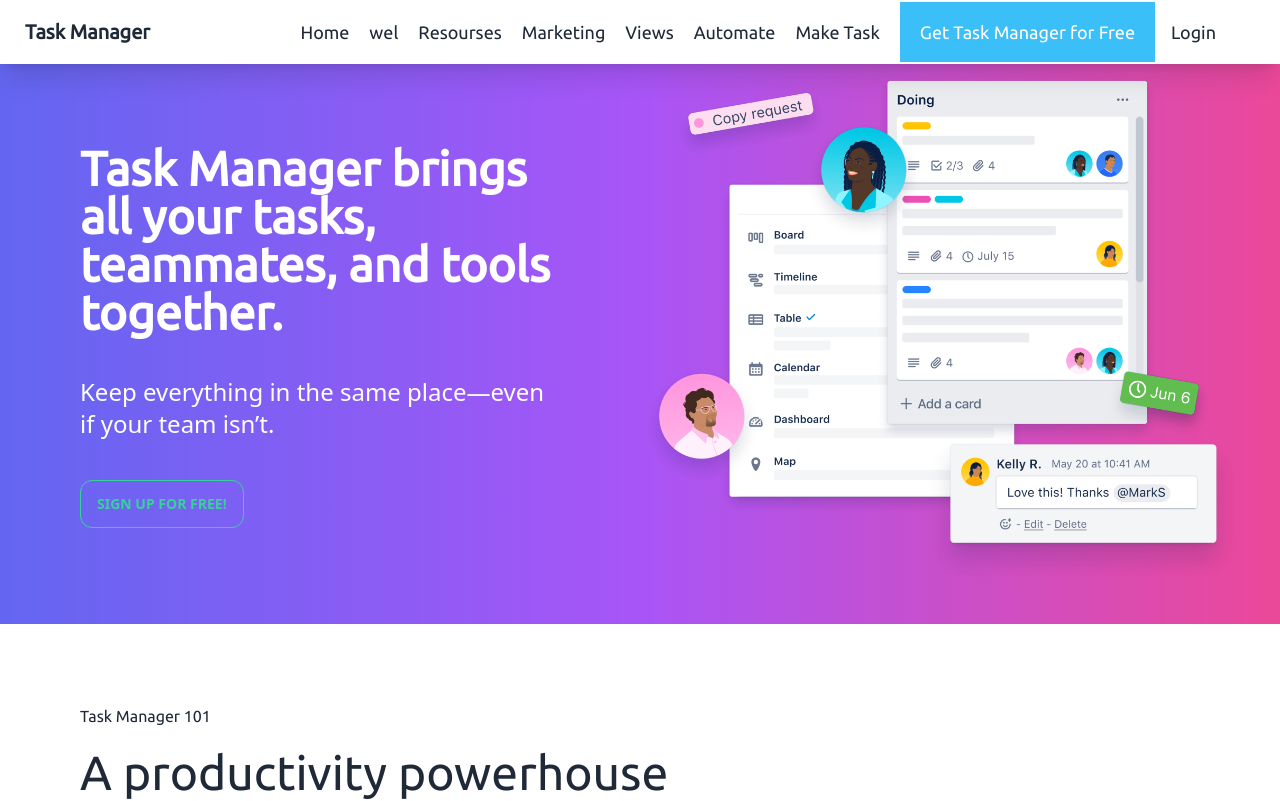
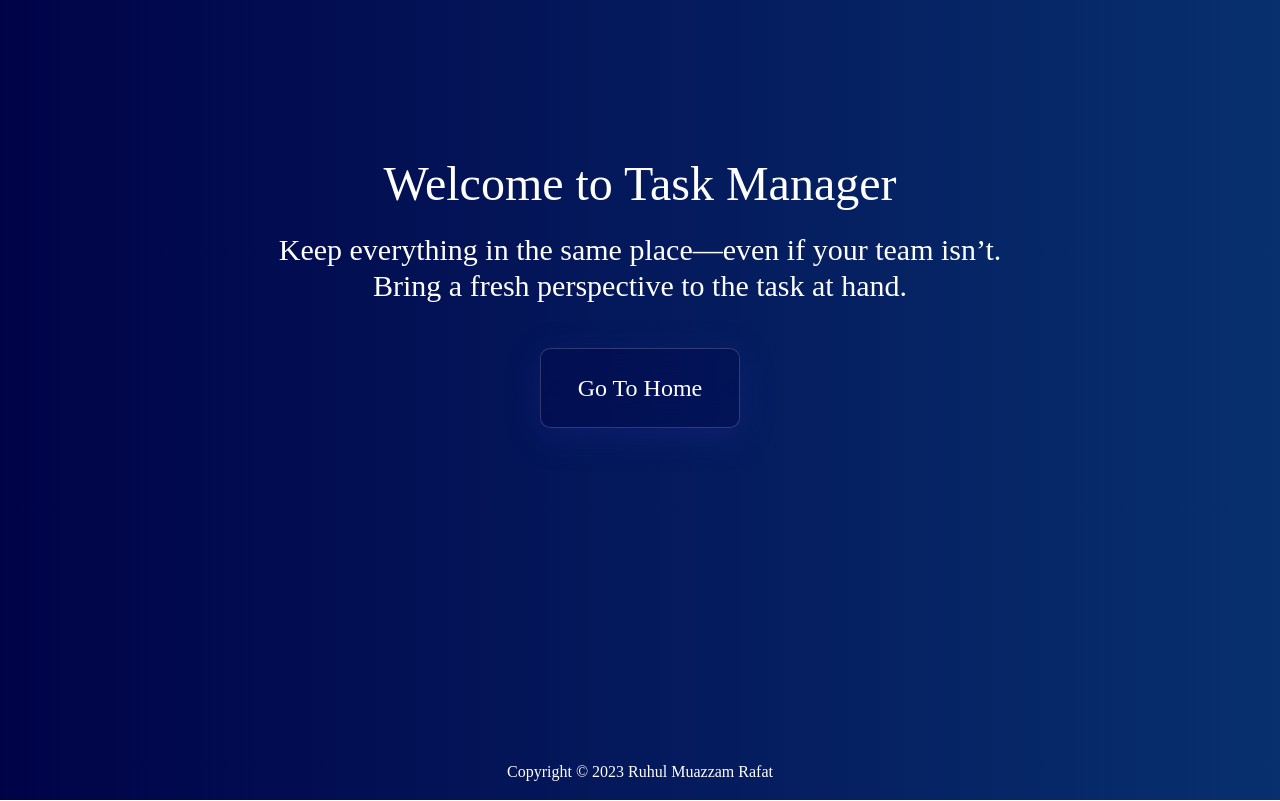
Before and after one commit to RafatRU42/task-manager, a React (Vite) app: page / in a window 1280 px wide. Shown: the top 801 px of the page. Built offline with nearby package versions, Linux system fonts and the light colour scheme; a web font is replaced by a local one.

Commit message:
layout changed

```diff
--- a/src/App.tsx
+++ b/src/App.tsx
@@ -27,7 +27,7 @@ function App() {
         <Routes>
 
           {/* Main Layout */}
-          <Route path='/' element={<MainLayout></MainLayout>}>
+          <Route path='/home' element={<MainLayout></MainLayout>}>
 
             <Route index element={<Home></Home>} />
             <Route path="navbar" element={<Navbar></Navbar>} />
@@ -46,7 +46,7 @@ function App() {
           </Route>
 
           {/* Screen Layout */}
-          <Route path="welcome" element={<ScreenLayout></ScreenLayout>}>
+          <Route path="/" element={<ScreenLayout></ScreenLayout>}>
             <Route index element={<FirstPage></FirstPage>}></Route>
           </Route>
 
--- a/src/Pages/FirstPage.tsx
+++ b/src/Pages/FirstPage.tsx
@@ -13,7 +13,7 @@ const FirstPage = () => {
                     <h3 className="text-3xl text-white my-6 styled-font2">Keep everything in the same place—even if your team isn’t. <br /> Bring a fresh perspective to the task at hand.</h3>
                 </div>
 
-                <Link to={'/'}>
+                <Link to={'/home'}>
                     <StyledButton className="flex">
                         <p className="styled-font text-white  text-2xl mx-auto my-auto">Go To Home</p>
                     </StyledButton>
--- a/src/Pages/Navbar.tsx
+++ b/src/Pages/Navbar.tsx
@@ -5,12 +5,11 @@ const Navbar = () => {
     <div className=''>
       <div className="navbar fixed bg-base-100 shadow-xl">
         <div className="flex-1">
-          <Link to={'/'} className="btn btn-ghost normal-case text-xl another-font">Task Manager</Link>
+          <Link to={'/home'} className="btn btn-ghost normal-case text-xl another-font">Task Manager</Link>
         </div>
         <div className="flex-none mr-10">
           <div>
-            <Link className='text-lg another-font mr-5' to={'/'}>Home</Link>
-            <Link className='text-lg another-font mr-5' to={'/welcome'}>wel</Link>
+            <Link className='text-lg another-font mr-5' to={'/home'}>Home</Link>
             <Link className='text-lg another-font mr-5' to={'/resourses'}>Resourses</Link>
             <Link className='text-lg another-font mr-5' to={'/marketing'}>Marketing</Link>
             <Link className='text-lg another-font mr-5' to={'/views'}>Views</Link>
```
